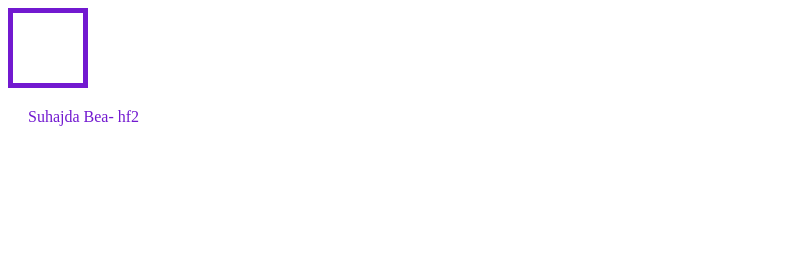
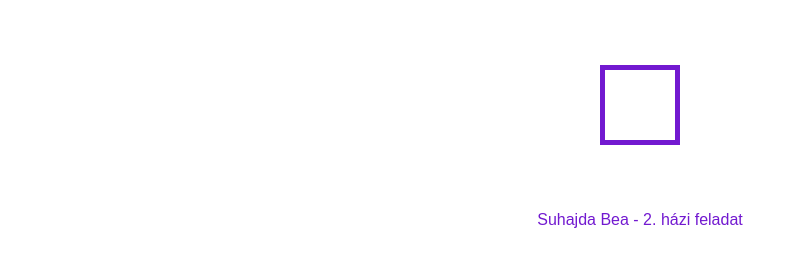
Before and after one commit to SusuBea/hf2, a plain HTML site: page index.html in a window 1280 px wide. Shown: the whole page, without its empty margins (0-798 px from the left). Drawn offline with nearby package versions, Linux system fonts and the light colour scheme.

Commit message:
javítások

```diff
--- a/elem.js
+++ b/elem.js
@@ -1,18 +1,18 @@
 class ELEM{
+    #htmlTartalom
     constructor(szuloElem){
         this.szuloElem = szuloElem;
+        this.#htmlTartalom = this.htmlOsszeallit();
+        this.szuloElem.append(this.#htmlTartalom)
+        this.kattintas($('.div_class'))
 
-        let txt = this.htmlOsszeallit();
-        console.log(txt)
-        this.szuloElem.html(txt);
+
 
 
     }
 
         htmlOsszeallit(){
-            let txt = "";
-
-            txt += "<div class='div_class'><p><p></div>"
+            let txt = "<div class='div_class'><p></p></div>";
             return txt;
 
 
@@ -20,5 +20,16 @@ class ELEM{
         }
 
 
+        kattintas(target){
+            target.on("click", function() {
+                $('article div p').text("X");
+                console.log(ellenorzes)
+              });
+
+
+        }
+
+
+
     }
 export default ELEM;
--- a/index.html
+++ b/index.html
@@ -6,10 +6,14 @@
     <script type="module" src="main.js"></script>
     <script src="https://ajax.googleapis.com/ajax/libs/jquery/3.7.1/jquery.min.js"></script>
     <link rel="stylesheet" href="style.css">
-    <title>Suhajda Bea- hf2</title>
+    <title>Suhajda Bea- HF2</title>
   </head>
   <body>
-    <article></article>
-    <footer>Suhajda Bea- hf2</footer>
+
+
+      <article></article>
+      <footer>Suhajda Bea - 2. házi feladat</footer>
+
+
   </body>
 </html>
--- a/main.js
+++ b/main.js
@@ -2,10 +2,7 @@ import ELEM from './elem.js';
 
 $(function(){
     const szuloElem = $('article');
-    console.log(szuloElem);
+
     new ELEM(szuloElem);
-    $('article div').addClass("div_class");
-    $('article div').on("click", function() {
-        $('article div').text("X");
-      });
+
 })
--- a/style.css
+++ b/style.css
@@ -1,20 +1,45 @@
+*{
+    box-sizing: border-box;
+    margin: 0;
+    padding: 0;
+}
+
+body{
+    padding: 15px;
+    display: flex;
+    align-items: center;
+    flex-direction: column;
+    font-family: Arial, Helvetica, sans-serif;
+
+
+}
+
+article{
+    padding: 50px;
+}
+
+
+
 .div_class{
     border: 5px solid rgb(114, 25, 208);
     padding: 10px;
-    width: 50px;
-    height: 50px;
+    width: 80px;
+    height: 80px;
     display: flex;
     justify-content: center; /* Center horizontally */
     align-items: center; /* Center vertically */
     color:rgb(114, 25, 208);
-
-
-
-
-
+    font-size: ;
 }
 
 footer{
     color:rgb(114, 25, 208);
     padding: 20px;
+    height: 50px;
+    display: flex;
+    align-items: center;
 }
+
+article div p{
+    font-size: 50px;
+}
```
